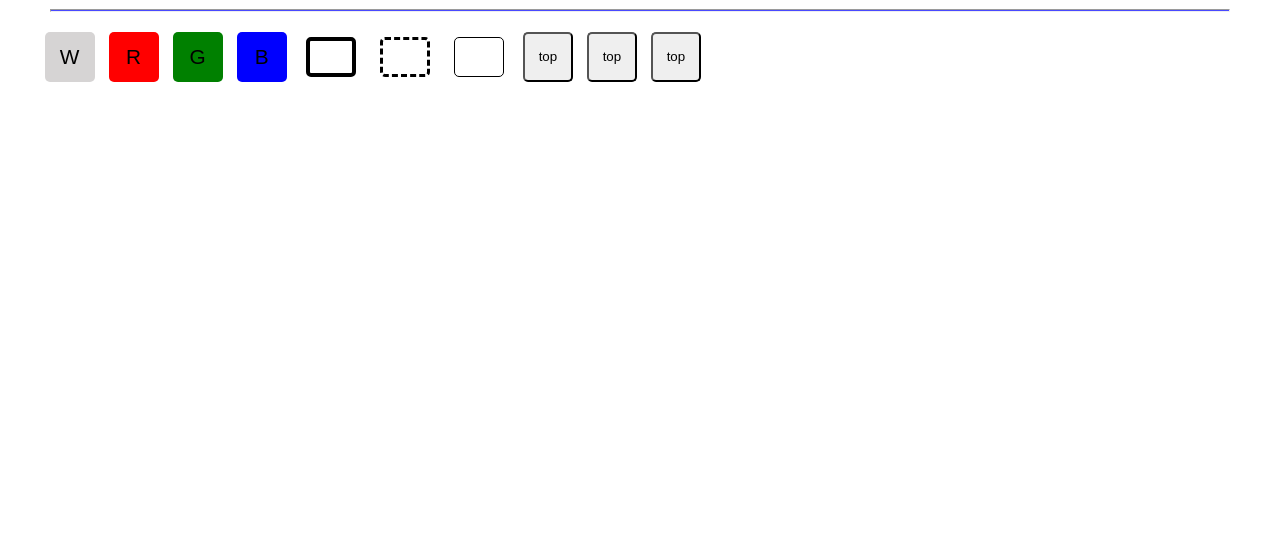
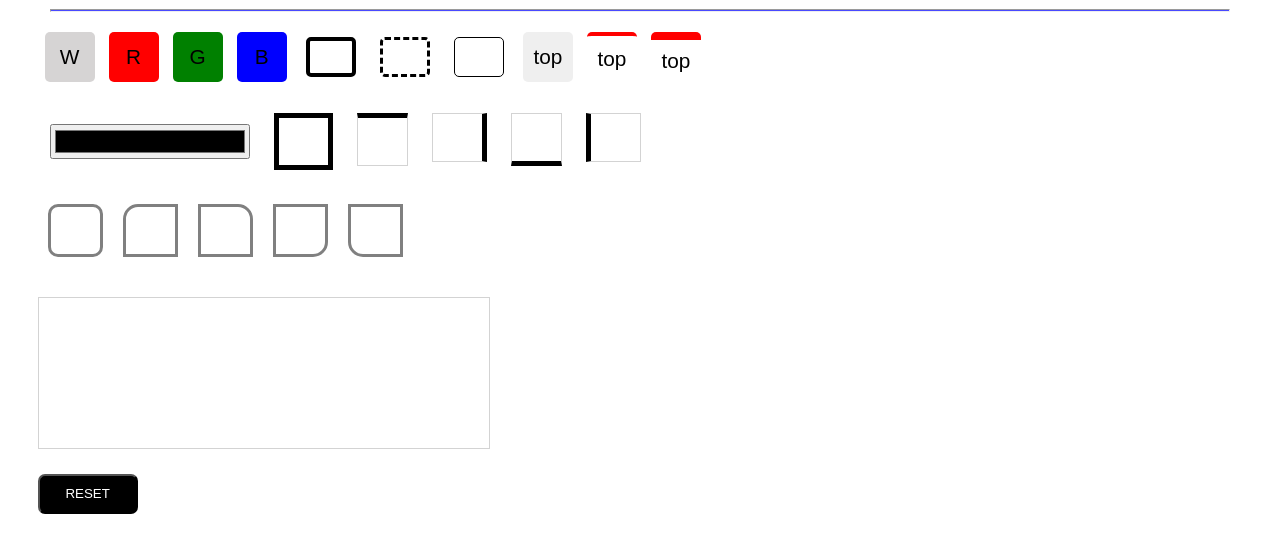
Before and after one commit to Antoinedbp/styleGenerator_DOM_JS, a plain HTML site: page index.html in a window 1280 px wide. Shown: the part 83-636 px from the top of the page. Drawn offline with Linux system fonts and the light colour scheme.

Commit message:
en cours..

```diff
--- a/index.html
+++ b/index.html
@@ -20,10 +20,27 @@
         <button class="btn2" style="border: 4px solid black;"></button>
         <button class="btn2" style="border: 3px dashed black"></button>
         <button class="btn2" style="border: 1px solid black;"></button>
-        <button class="btn3">top</button>
-        <button class="btn3">top</button>
-        <button class="btn3">top</button>
+        <button id="noBorder" style="width: 50px; height: 50px; margin: 7px; border-radius: 5px; border: none; font-size: 1.3rem; cursor: pointer;">top</button>
+        <button class="btn3" style="border-top: solid 4px red;background-color: white;">top</button>
+        <button class="btn3" style="border-top: solid 8px red;background-color: white;">top</button>
     </div>
+    <div class="ligne2">
+        <input class="inputColor" type="color">
+        <input class="btnBorder" type="number" style="border: solid 5px;">
+        <input class="btnBorder" type="number" style="border-top: solid 5px;">
+        <input class="btnBorder" type="number" style="border-right: solid 5px;">
+        <input class="btnBorder" type="number" style="border-bottom: solid 5px;">
+        <input class="btnBorder" type="number" style="border-left: solid 5px;">
+    </div>
+    <div class="ligne3">
+        <input class="inputRadius" type="number" style="border-radius: 10px;">
+        <input class="inputRadius" type="number" style="border-radius: 15px 0px 0px 0px;">
+        <input class="inputRadius" type="number" style="border-radius: 0px 15px 0px 0px;">
+        <input class="inputRadius" type="number" style="border-radius: 0px 0px 15px 0px;">
+        <input class="inputRadius" type="number" style="border-radius: 0px 0px 0px 15px;">
+    </div>
+    <div class="visuel" style="height: 150px; width: 450px; border: solid 1px lightgray; margin-top: 30px;"></div>
+    <button class="monButton">RESET</button>
 
     <script src="./src/js/main.js"></script>
 </body>
--- a/public/css/styles.css
+++ b/public/css/styles.css
@@ -17,6 +17,7 @@
     margin-right: 1%;
     border-radius: 5px;
     margin: 7px;
+    cursor: pointer;
 }
 .btn2{
     width: 50px;
@@ -24,10 +25,51 @@
     margin-top: 12px;
     background-color: white;
     border-radius: 5px;
+    cursor: pointer;
+
 }
 .btn3{
     width: 50px;
     height: 50px;
     margin: 7px;
     border-radius: 5px;
+    border: none;
+    font-size: 1.3rem;
+
+    cursor: pointer;
+
 }
+.ligne2{
+    display: flex;
+}
+.inputColor{
+    height: 35px;
+    width: 200px;
+    margin-top: 23px;
+    cursor: pointer;
+}
+.btnBorder{
+    width: 45px;
+    height: 45px;
+    background-color: white;
+    border: 0.1rem solid lightgray;
+    cursor: pointer;
+}
+.ligne3{
+    display: flex;
+}
+.inputRadius{
+    width: 45px;
+    height: 45px;
+    background-color: white;
+    border: 0.2rem solid gray;
+    margin: 10px;
+}
+.monButton{
+    height: 40px;
+    width: 100px;
+    border-radius: 7px;
+    background-color: black;
+    color: white;
+    cursor: pointer;
+}
--- a/src/js/main.js
+++ b/src/js/main.js
@@ -0,0 +1,39 @@
+let btnCouleur = document.getElementsByClassName("btn1");
+let btnBorder = document.getElementsByClassName("btn2");
+let noBorder = document.getElementById("noBorder")
+let btnSizeBorder = document.getElementsByClassName("btn3");
+let visuel = document.getElementsByClassName("visuel")[0];
+let visuelBorder;
+
+// Event boutton Couleur Rangée 1
+for (let i = 0; i < btnCouleur.length; i++) {
+    btnCouleur[i].addEventListener("click", () => {
+        visuel.style.backgroundColor = btnCouleur[i].style.backgroundColor;
+    })
+};
+
+// Event boutton Border Rangée 1
+for (let i = 0; i < btnBorder.length; i++) {
+    btnBorder[i].addEventListener("click", () => {
+        visuel.style.border = btnBorder[i].style.border;
+        visuelBorder = visuel.style.border;
+    })
+};
+
+// Event boutton Reset Border
+noBorder.addEventListener("click", () => {
+    visuel.style.border = "none";
+});
+
+// Event boutton Border Top
+for (let i = 0; i < btnSizeBorder.length; i++) {
+    btnSizeBorder.addEventListener("click", () => {
+        visuel.style.border = visuelBorder;
+        if (i == 0) {
+            visuel.style.borderTop = "3px";
+        } else if(i == 1){
+            visuel.style.borderWidth = "10px";
+            visuelBorder.visuel.style.border;
+        }
+    })
+}
```
